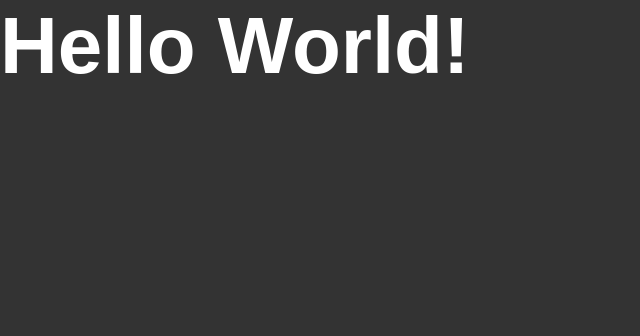
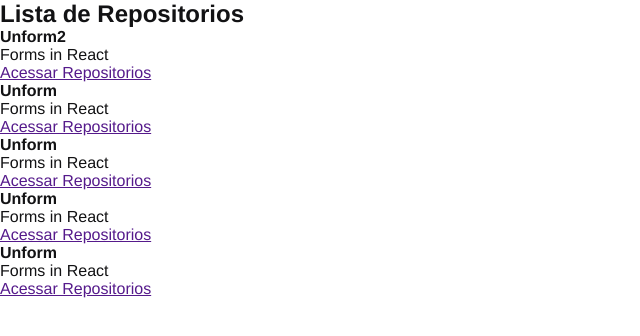
Before and after one commit to FernandoLelis/curso-ignite, a React app in the folder reactjs/01-github-explorer/: page / in a window 1280 px wide. Shown: the top 336 px of the page, without its empty margins (0-640 px from the left). Built offline with nearby package versions, Linux system fonts and the light colour scheme.

Commit message:
Primeiro componete React

```diff
--- a/reactjs/01-github-explorer/src/App.jsx
+++ b/reactjs/01-github-explorer/src/App.jsx
@@ -1,6 +1,6 @@
+import { RespositoryList } from './components/RepositoryList';
 import './styles/global.scss';
 
 export function App() {
-
-    return <h1>Hello World!</h1>
+    return <RespositoryList />
 }
--- /dev/null
+++ b/reactjs/01-github-explorer/src/components/RepositoryList.jsx
@@ -0,0 +1,52 @@
+const repositoryName = 'Unform2';
+
+export function RespositoryList() {
+    return (
+        <section className="respository-list">
+            <h1>Lista de Repositorios</h1>
+
+            <ul>
+                <li>
+                    <strong>{repositoryName}</strong>
+                    <p>Forms in React</p>
+
+                    <a href="">
+                        Acessar Repositorios
+                    </a>
+                </li>
+                <li>
+                    <strong>Unform</strong>
+                    <p>Forms in React</p>
+
+                    <a href="">
+                        Acessar Repositorios
+                    </a>
+                </li>
+                <li>
+                    <strong>Unform</strong>
+                    <p>Forms in React</p>
+
+                    <a href="">
+                        Acessar Repositorios
+                    </a>
+                </li>
+                <li>
+                    <strong>Unform</strong>
+                    <p>Forms in React</p>
+
+                    <a href="">
+                        Acessar Repositorios
+                    </a>
+                </li>
+                <li>
+                    <strong>Unform</strong>
+                    <p>Forms in React</p>
+
+                    <a href="">
+                        Acessar Repositorios
+                    </a>
+                </li>
+            </ul>
+        </section>
+    );
+}
--- a/reactjs/01-github-explorer/src/styles/global.scss
+++ b/reactjs/01-github-explorer/src/styles/global.scss
@@ -5,11 +5,6 @@
 }
 
 body {
-    font-family: Arial, Helvetica, sans-serif;
-    background: #333;
-    color: #fff;
-
-    h1 {
-        font-size: 80px;
-    }
+    font: 16px "Helvetica Neue", Arial, sans-serif;
+    color: #121214;
 }
```
